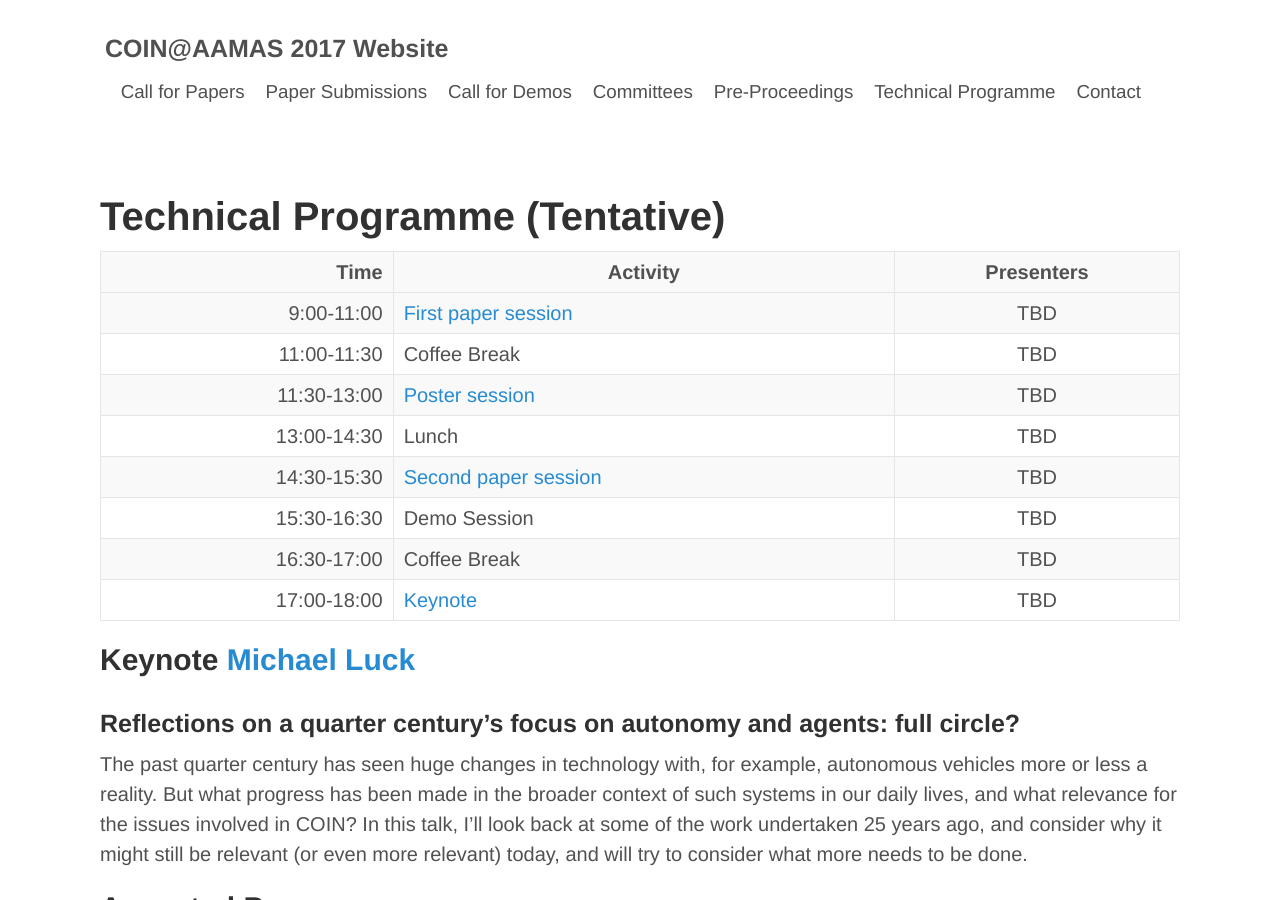
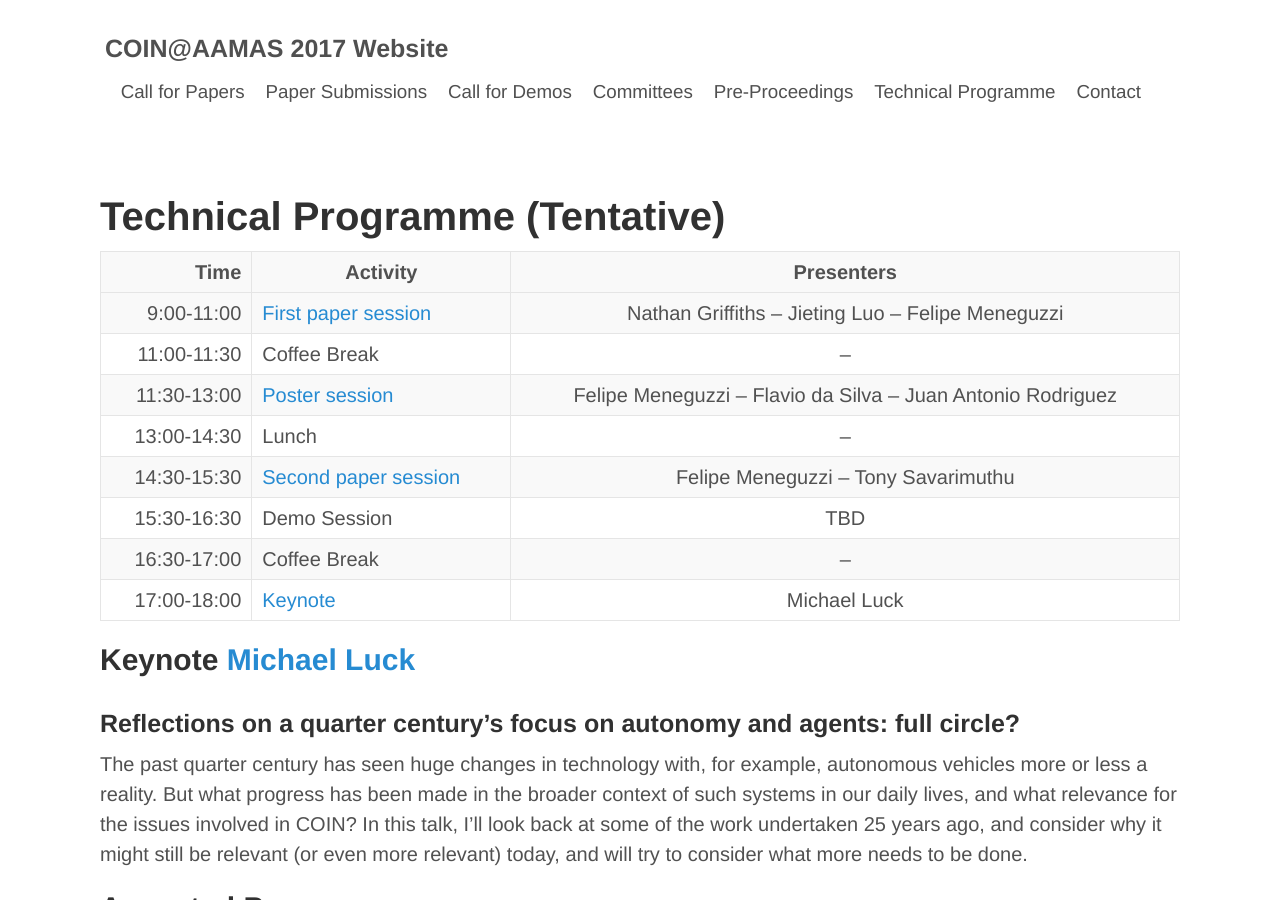
Before and after one commit to coin-workshop/coin-2017, a Jekyll site: the page built from technical_programme.md, in a window 1280 px wide and 900 px high. Built offline with Jekyll 4.4.1, drawn with Linux system fonts in a browser that asks for light colours.

Commit message:
Updated presenters

```diff
--- a/technical_programme.md
+++ b/technical_programme.md
@@ -7,14 +7,14 @@ title: COIN
 
 | Time           |      Activity      |  Presenters |
 |----------------:|-------------|:------:|
-| 9:00-11:00   |  <a href="#paper1">First paper session</a>      | TBD |
-| 11:00-11:30 |  Coffee Break                |  TBD |
-| 11:30-13:00 |  <a href="#posters">Poster session</a>             |  TBD |
-| 13:00-14:30 |  Lunch                           |  TBD |
-| 14:30-15:30 |  <a href="#paper2">Second paper session</a> |  TBD |
+| 9:00-11:00   |  <a href="#paper1">First paper session</a>      | Nathan Griffiths -- Jieting Luo -- Felipe Meneguzzi |
+| 11:00-11:30 |  Coffee Break                |  -- |
+| 11:30-13:00 |  <a href="#posters">Poster session</a>             |  Felipe Meneguzzi -- Flavio da Silva -- Juan Antonio Rodriguez |
+| 13:00-14:30 |  Lunch                           |  -- |
+| 14:30-15:30 |  <a href="#paper2">Second paper session</a> |  Felipe Meneguzzi -- Tony Savarimuthu |
 | 15:30-16:30 |  Demo Session |  TBD |
-| 16:30-17:00 |  Coffee Break                |  TBD |
-| 17:00-18:00 |  <a href="#keynote">Keynote</a>                     |  TBD |
+| 16:30-17:00 |  Coffee Break                |  -- |
+| 17:00-18:00 |  <a href="#keynote">Keynote</a>                     |  Michael Luck |
 
 ## Keynote <a href="http://www.dcs.kcl.ac.uk/staff/mml/">Michael Luck</a>
 
```
